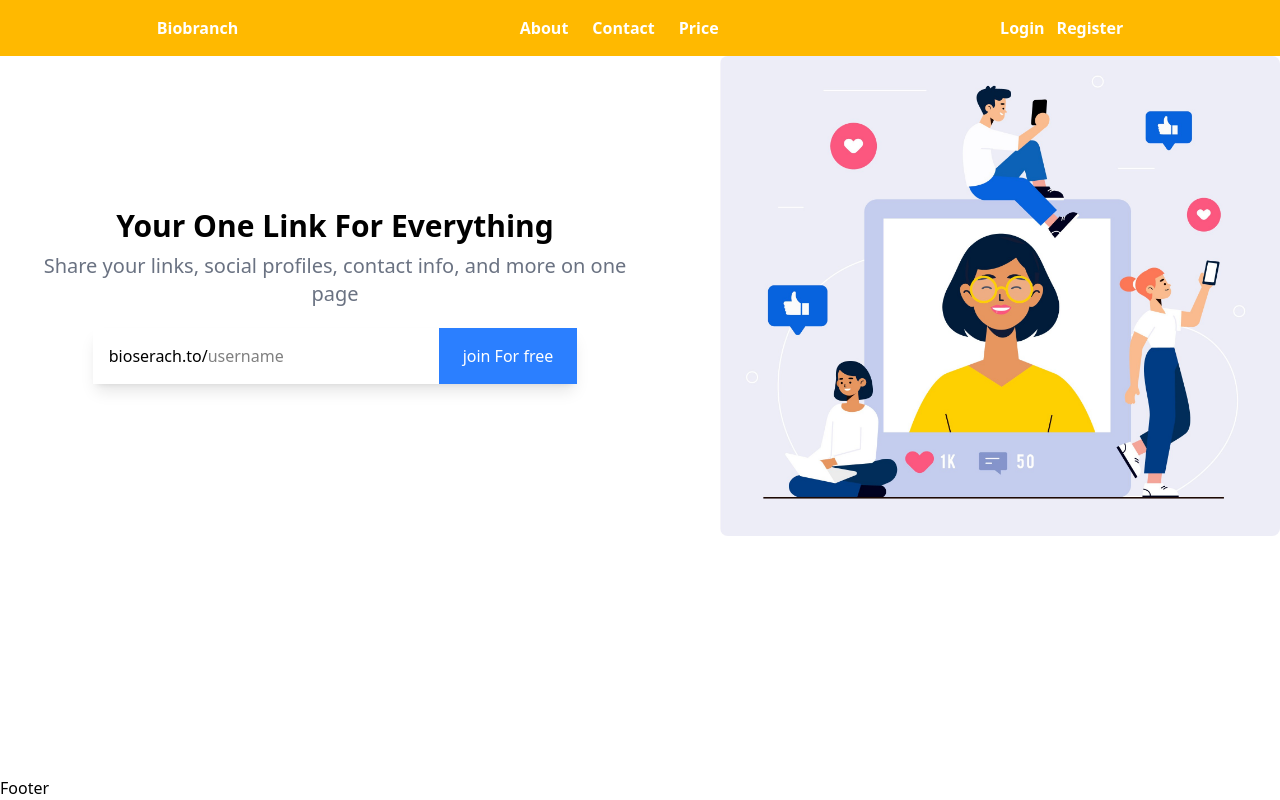
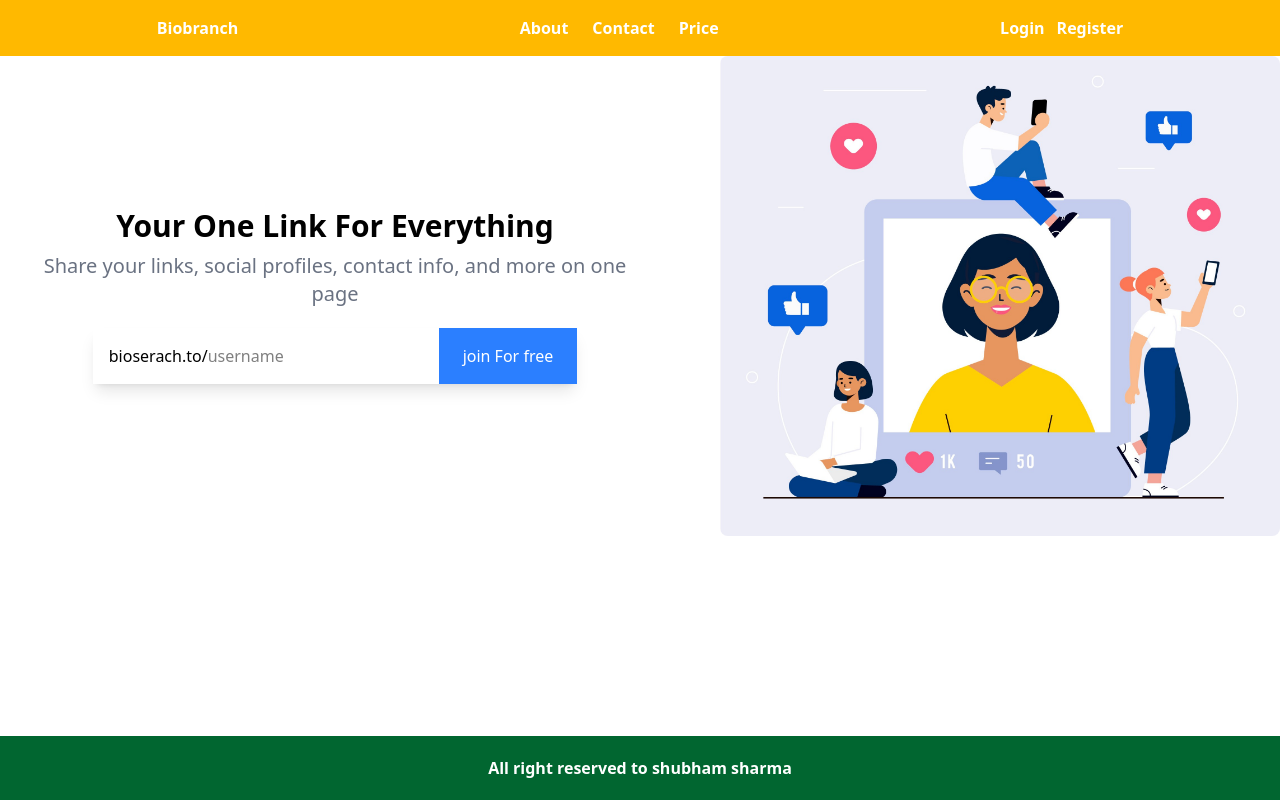
Before and after one commit to Shubhamsharma2002/BioBranch, a Next.js app: page / in a window 1280 px wide. Built offline with nearby package versions, Linux system fonts and the light colour scheme.

Commit message:
footer section

```diff
--- a/src/components/Footer.jsx
+++ b/src/components/Footer.jsx
@@ -2,7 +2,7 @@ import React from 'react'
 
 const Footer=()=> {
   return (
-    <div>Footer</div>
+    <div className='bg-green-800 p-5 text-white font-bold text-center' >All right reserved to shubham sharma</div>
   )
 }
 
```
